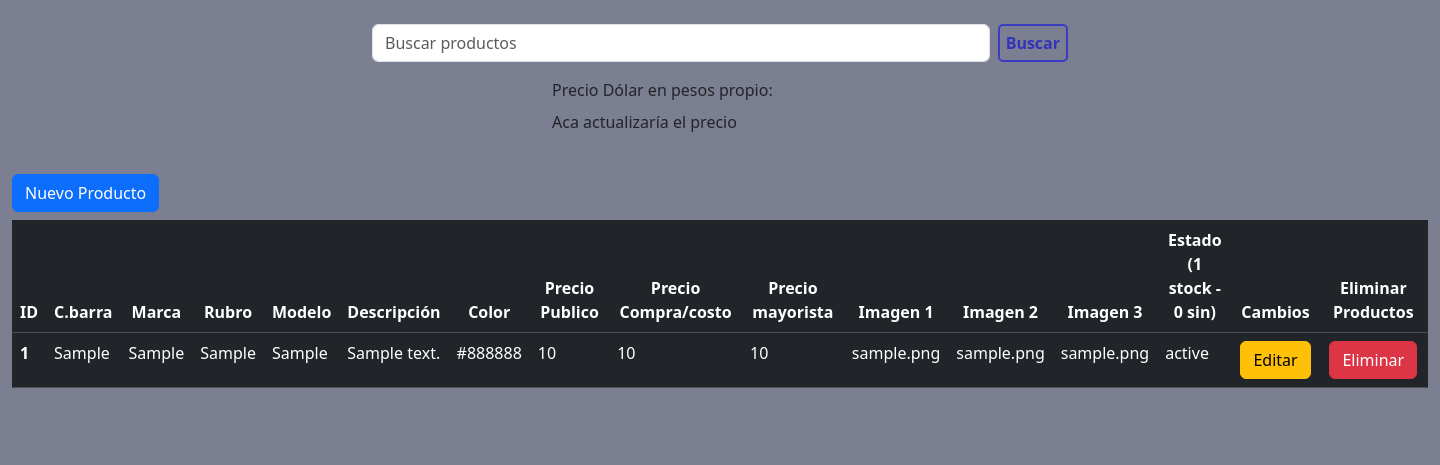
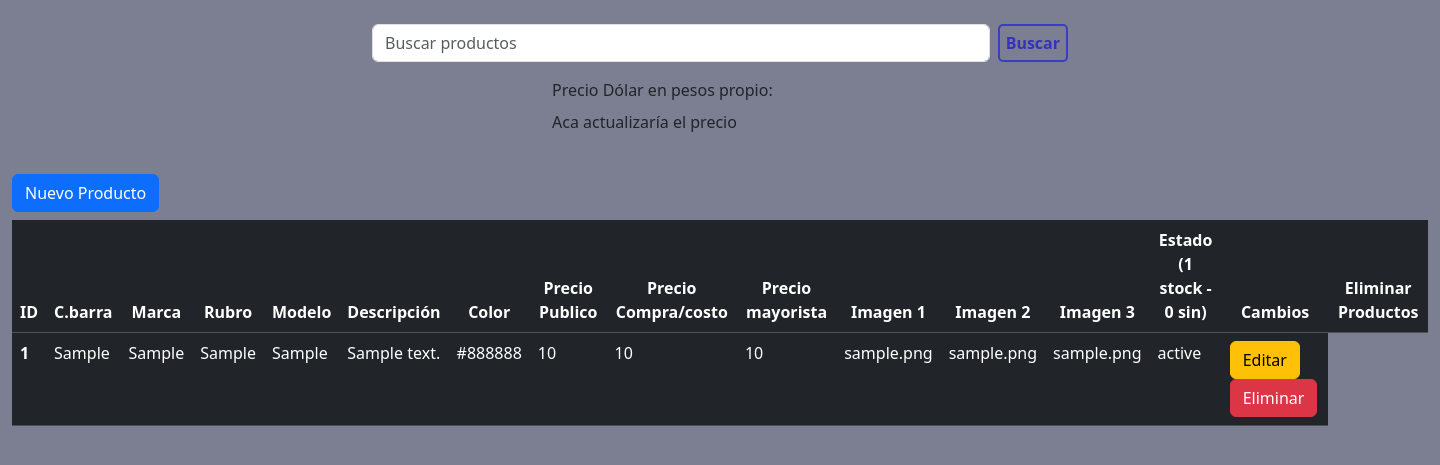
Before and after one commit to EmanuelPaz05/tienda_RyQ, a PHP site: page /partes/editar_productos.php in a window 1440 px wide. Shown: the top 465 px of the page. Run offline with PHP 8.4, Linux system fonts and the light colour scheme; tables that the repository leaves empty or names only in its code hold one stand-in row (values such as "Sample post").

Commit message:
cambios en alta y baja modi

```diff
--- a/partes/editar_productos.php
+++ b/partes/editar_productos.php
@@ -145,10 +145,7 @@
                             </div>
                         </div>
                     </div>
-                    </div>'
-                    ?>
-                </td>
-                <td class="text-center"> <?php echo '
+                    </div>
                     <button type="button" class="btn btn-danger" data-bs-toggle="modal" data-bs-target="#modal-producto">
                         Eliminar
                     </button>'
```
